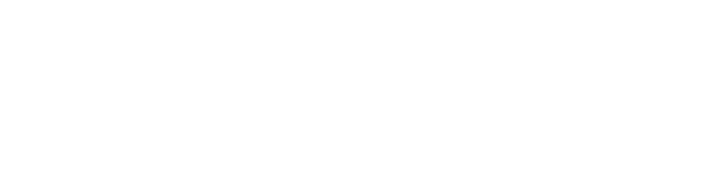
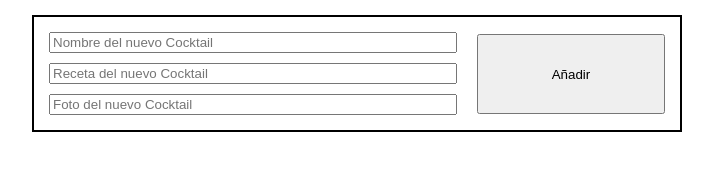
Before and after one commit to NoePedrares/CocktailDBFrontEnd, a plain HTML site: page index.html in a window 1280 px wide. Shown: the whole page, without its empty margins (283-996 px from the left). Drawn offline with Linux system fonts and the light colour scheme.

Commit message:
Añadir función 'añadir cocktail'

```diff
--- a/index.html
+++ b/index.html
@@ -8,7 +8,12 @@
     <link rel="stylesheet" href="style.css">
 </head>
 <body>
-
+    <div class="contenedor">
+        <input type="text" name="inputNombre" id="inputNombre" placeholder="Nombre del nuevo Cocktail" class="inputInsertar">
+        <input type="text" name="inputReceta" id="inputReceta" placeholder="Receta del nuevo Cocktail" class="inputInsertar">
+        <input type="text" name="inputFoto" id="inputFoto" placeholder="Foto del nuevo Cocktail" class="inputInsertar">
+        <button id="insertar" class="botonGrande">Añadir</button>
+    </div>
 
     <script src="script.js"></script>
 </body>
--- a/script.js
+++ b/script.js
@@ -0,0 +1,18 @@
+document.getElementById('insertar').addEventListener('click', insertarCocktail);
+
+function insertarCocktail() {
+   let valorNombre = document.getElementById('inputNombre').value;
+   let valorReceta = document.getElementById('inputReceta').value;
+   let valorFoto = document.getElementById('inputFoto').value;
+
+   fetch('https://localhost:7234/api/cocktail',
+{
+   method: 'POST',
+   headers:
+   {
+      'Content-Type': 'application/json'
+   },
+   body: JSON.stringify({nombre: valorNombre, receta: valorReceta, fotoSrc: valorFoto})
+
+});
+}
--- a/style.css
+++ b/style.css
@@ -0,0 +1,23 @@
+.contenedor {
+    width: 650px;
+    padding: 5px 15px 15px 15px;
+    border: 2px solid black;
+    margin: 15px auto;
+    box-sizing: border-box;
+    position: relative;
+
+}
+.inputInsertar {
+    width: 400px;
+    margin-top: 10px;
+    margin-right: 10px;
+    display: inline;
+}
+
+
+.botonGrande   {
+    width: 188px;
+    height: 80px;
+    margin: -50px 10px;
+    position: absolute
+}
```
